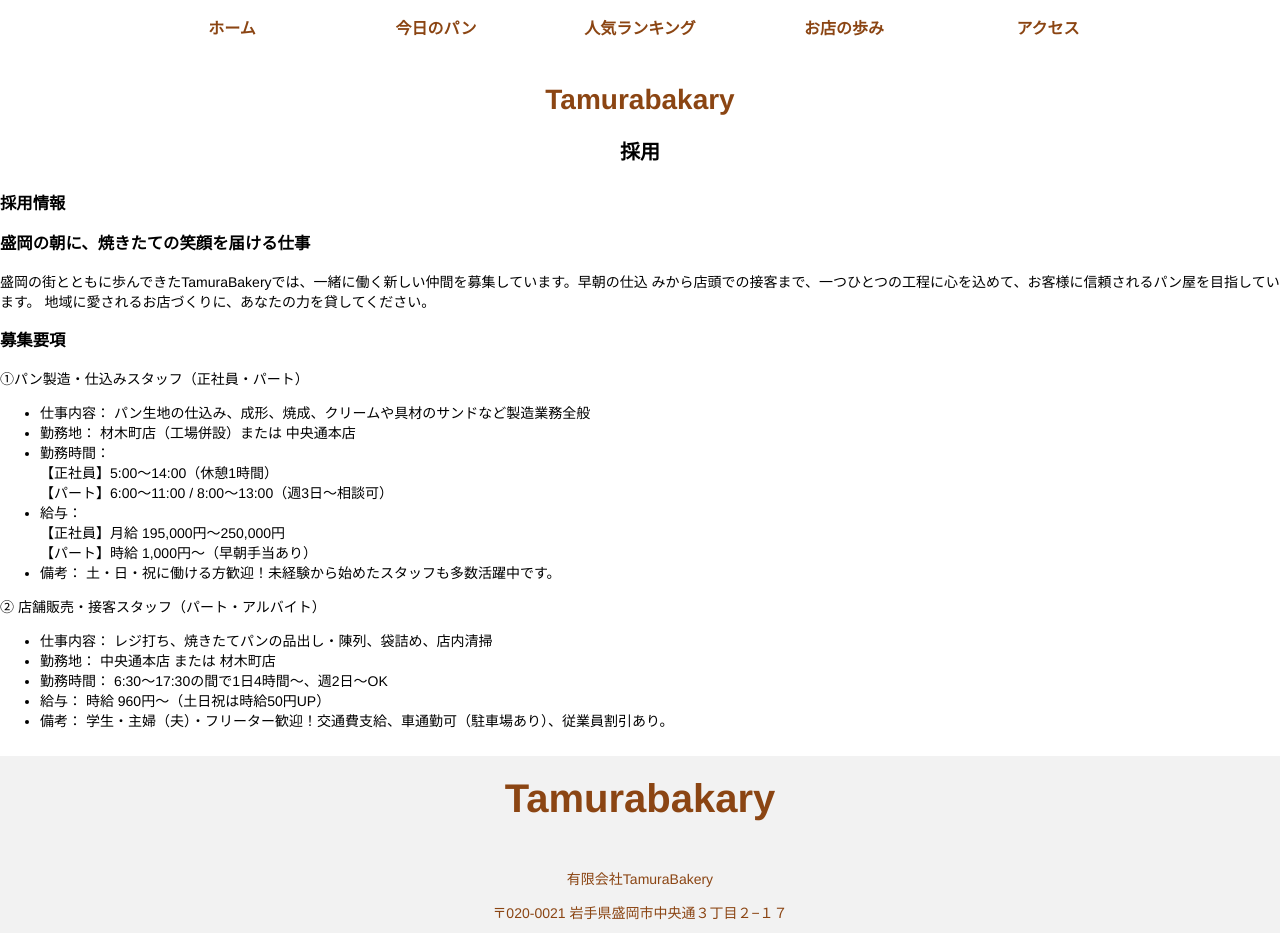
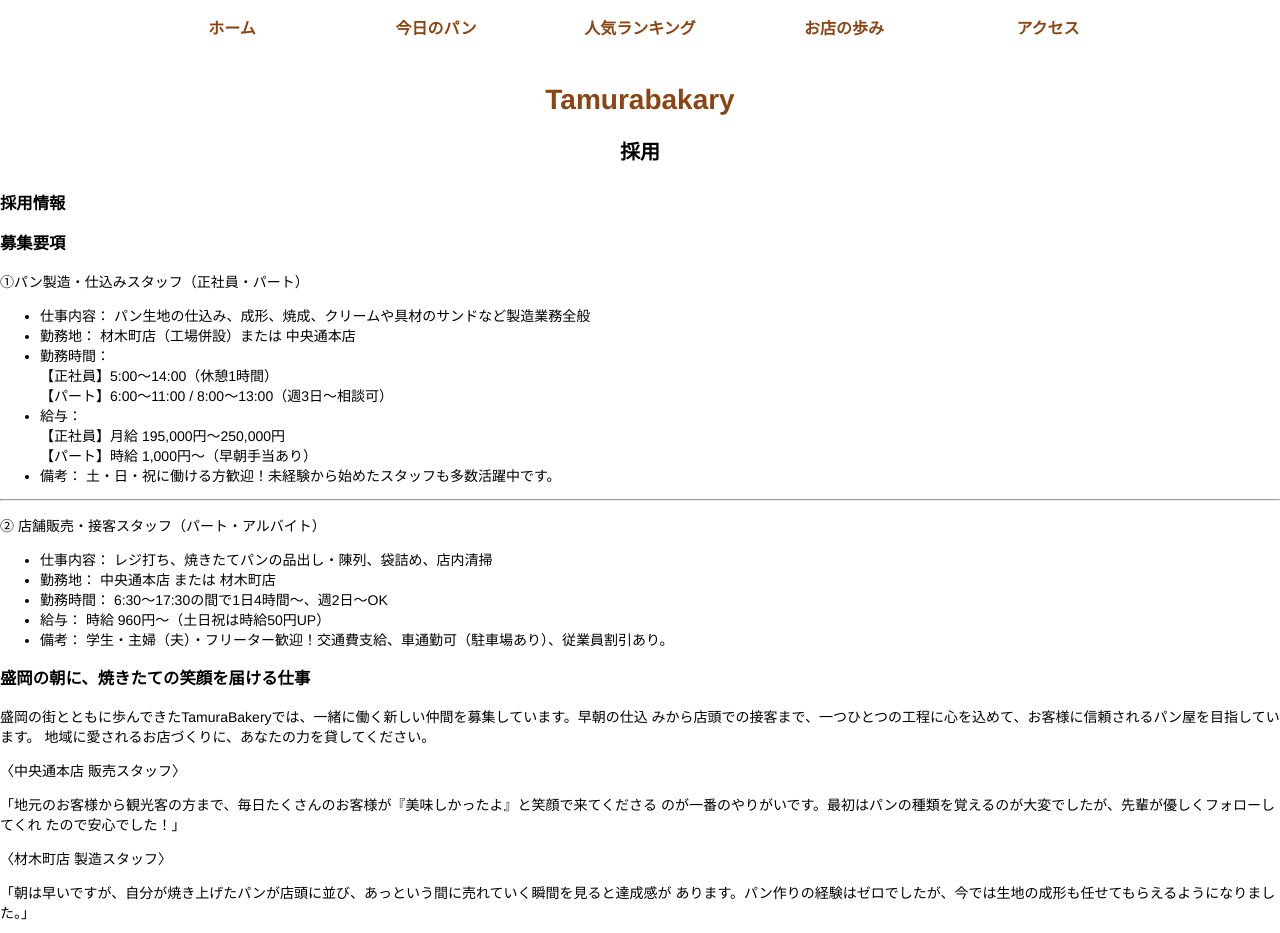
Before and after one commit to Com307317/Bakerykom, a plain HTML site: page recruit.html in a window 1280 px wide. Shown: the top 933 px of the page. Drawn offline with Linux system fonts and the light colour scheme.

Commit message:
構成変更と社員の声の追加

```diff
--- a/recruit.html
+++ b/recruit.html
@@ -23,13 +23,8 @@
     </div>
 
     <div class="container">
+        <section class="job-info">
         <h3>採用情報</h3>
-        <div class="message">
-            <h3><strong>盛岡の朝に、焼きたての笑顔を届ける仕事</strong></h3>
-            <p>盛岡の街とともに歩んできたTamuraBakeryでは、一緒に働く新しい仲間を募集しています。早朝の仕込
-            みから店頭での接客まで、一つひとつの工程に心を込めて、お客様に信頼されるパン屋を目指しています。
-            地域に愛されるお店づくりに、あなたの力を貸してください。</p>
-        </div>
         <div class="recruit">
             <h3>募集要項</h3>
             <p>①パン製造・仕込みスタッフ（正社員・パート）</p>
@@ -44,6 +39,7 @@
                 【パート】時給 1,000円～（早朝手当あり）</li>
                 <li>備考： 土・日・祝に働ける方歓迎！未経験から始めたスタッフも多数活躍中です。</li>
             </ul>
+            <hr>
             <p>② 店舗販売・接客スタッフ（パート・アルバイト）</p>
             <ul>
                 <li>仕事内容： レジ打ち、焼きたてパンの品出し・陳列、袋詰め、店内清掃</li>
@@ -53,7 +49,28 @@
                 <li>備考： 学生・主婦（夫）・フリーター歓迎！交通費支給、車通勤可（駐車場あり）、従業員割引あり。</li>
             </ul>
         </div>
+         </section>
+        <section class="recruit-message">
+            <div class="message">
+                <h3><strong>盛岡の朝に、焼きたての笑顔を届ける仕事</strong></h3>
+                <p>盛岡の街とともに歩んできたTamuraBakeryでは、一緒に働く新しい仲間を募集しています。早朝の仕込
+                みから店頭での接客まで、一つひとつの工程に心を込めて、お客様に信頼されるパン屋を目指しています。
+                地域に愛されるお店づくりに、あなたの力を貸してください。</p>
+            </div>
 
+            <div class="staff-voice">
+                <p>〈中央通本店 販売スタッフ〉</p>
+                <p>「地元のお客様から観光客の方まで、毎日たくさんのお客様が『美味しかったよ』と笑顔で来てくださる
+                    のが一番のやりがいです。最初はパンの種類を覚えるのが大変でしたが、先輩が優しくフォローしてくれ
+                    たので安心でした！」</p>
+
+                <p>〈材木町店 製造スタッフ〉</p>
+                <p>「朝は早いですが、自分が焼き上げたパンが店頭に並び、あっという間に売れていく瞬間を見ると達成感が
+                    あります。パン作りの経験はゼロでしたが、今では生地の成形も任せてもらえるようになりました。」</p>
+            </div>
+
+
+        </section>
 
 
 
```
